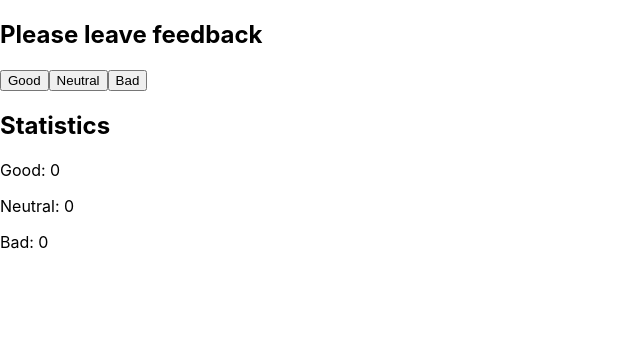
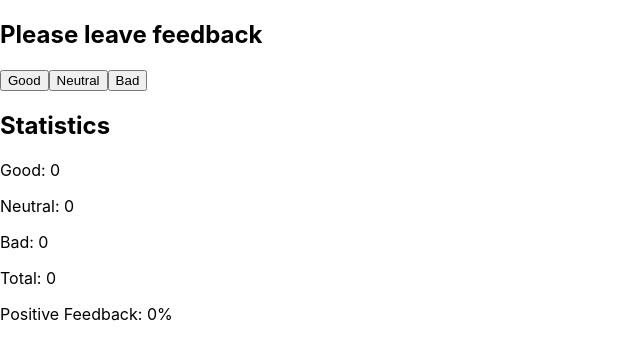
Before and after one commit to PavloGPS/goit-react-hw-02-feedback, a React (Create React App) app: page / in a window 1280 px wide. Shown: the top 360 px of the page, without its empty margins (0-640 px from the left). Built offline with nearby package versions, Linux system fonts and the light colour scheme.

Commit message:
Update App.jsx
step 2
adds total and prositive procentage

```diff
--- a/src/components/App.jsx
+++ b/src/components/App.jsx
@@ -11,6 +11,17 @@ export class App extends Component {
     this.setState(prevState => ({
       [feedbackOption]: prevState[feedbackOption] + 1,
     }));
+  };
+  calculateTotalFeedback = () => {
+    const { good, neutral, bad } = this.state;
+    const totalFeedback = good + neutral + bad;
+    return totalFeedback;
+  };
+
+  calculatePositivePercentage = () => {
+    const { good } = this.state;
+    const totalFeedback = this.calculateTotalFeedback();
+    return totalFeedback > 0 ? Math.round((good / totalFeedback) * 100) : 0;
   };
 
   render() {
@@ -47,6 +58,12 @@ export class App extends Component {
           <p className="statistics__item">Good: {good}</p>
           <p className="statistics__item">Neutral: {neutral}</p>
           <p className="statistics__item">Bad: {bad}</p>
+          <p className="statistics__item">
+            Total: {this.calculateTotalFeedback()}
+          </p>
+          <p className="statistics__item">
+            Positive Feedback: {this.calculatePositivePercentage()}%
+          </p>
         </div>
       </>
     );
```
